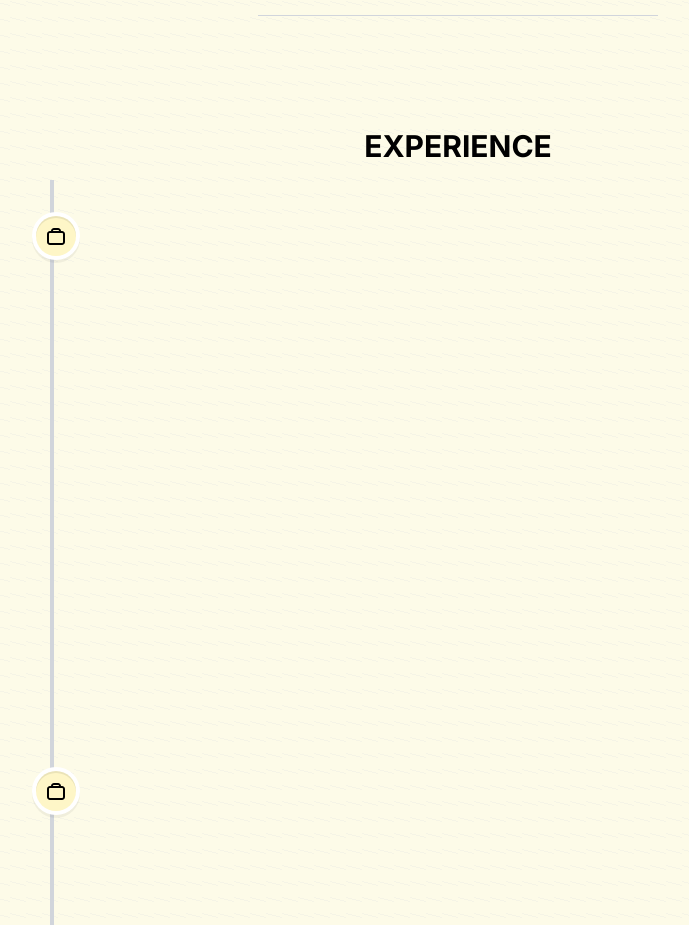
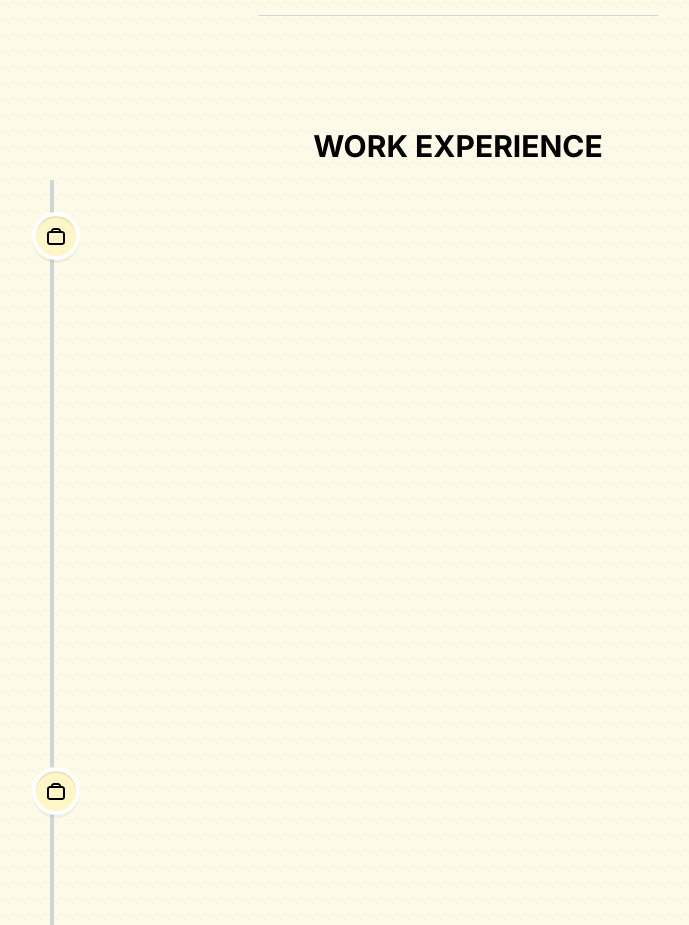
Before and after one commit to kimjust6/Portfolio, a Next.js app: page / in a window 1280 px wide. Shown: the part 980-1905 px from the top of the page, without its empty margins (182-871 px from the left). Built offline with nearby package versions, Linux system fonts and the light colour scheme; no server answers.

Commit message:
updated title from experience to work experience

```diff
--- a/components/experience.tsx
+++ b/components/experience.tsx
@@ -19,7 +19,7 @@ const Experience = () => {
             className="m-4 flex scroll-m-28 flex-col items-center sm:mx-8"
         >
             <div className="mb-4">
-                <SectionHeading>EXPERIENCE</SectionHeading>
+                <SectionHeading>WORK EXPERIENCE</SectionHeading>
             </div>
             <div className="max-w-4xl">
                 <VerticalTimeline lineColor="" layout="1-column-left">
```
